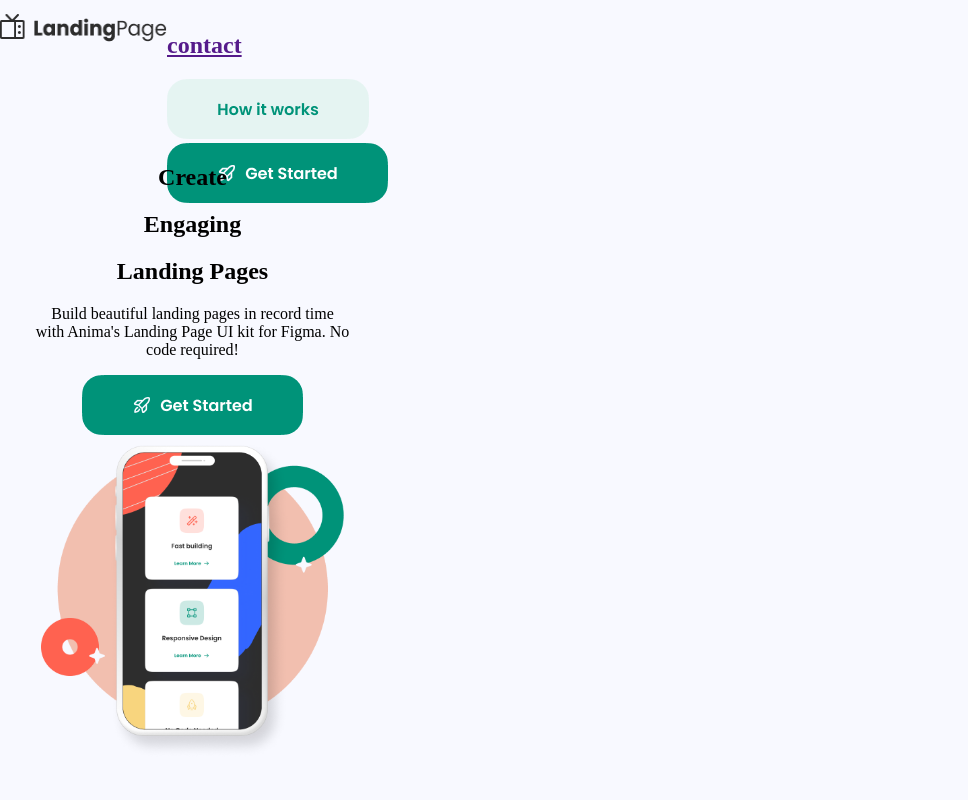
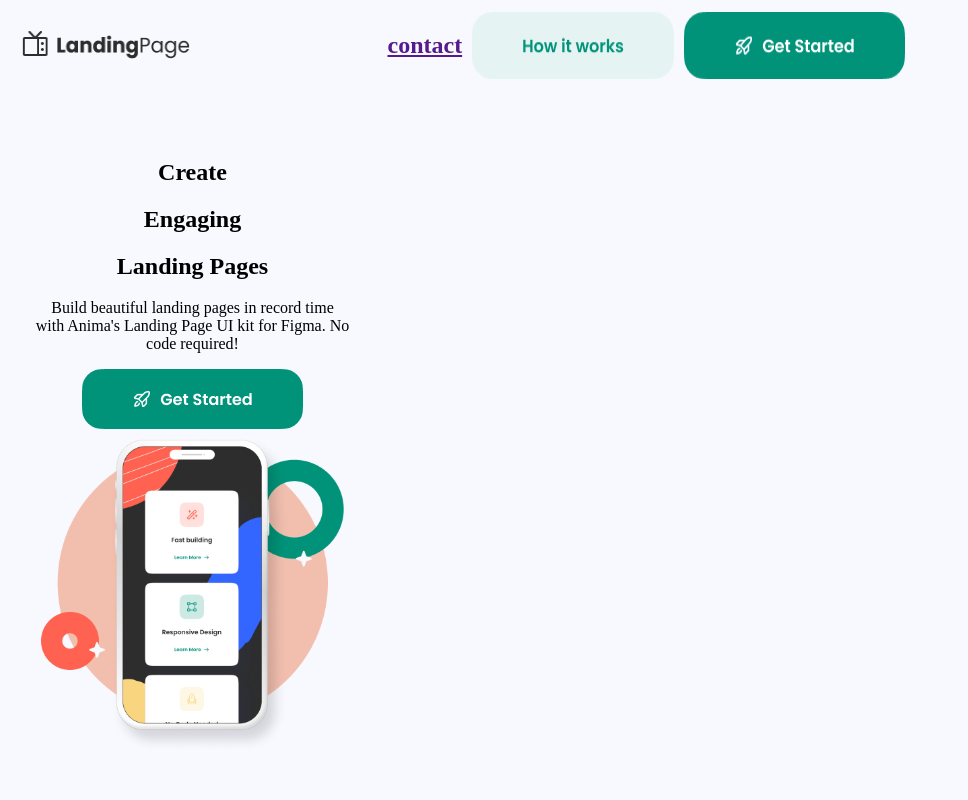
Before and after one commit to SerafinMLG/202309-w1weekend-alfredo-serafin, a website: page index.html in a window 1280 px wide. Shown: the top 800 px of the page, without its empty margins (0-968 px from the left). Drawn offline with Linux system fonts and the light colour scheme.

Commit message:
feature secure guard

```diff
--- a/sass/style.scss
+++ b/sass/style.scss
@@ -5,37 +5,43 @@ body {
   max-width: 375px;
   margin: 0rem;
   padding: 12px 5px;
-  gap: 20px;
 
   header {
     display: flex;
-    margin: 0rem;
-    justify-content: center;
     max-height: 72px;
+    align-items: center;
 
     .logo-resources {
+      z-index: 0;
+      margin-left: 8px;
+      justify-content: center;
+      display: flex;
       width: 170px;
       height: 32px;
-      gap: 6px;
+      gap: 6;
     }
 
-    @media (width: 720px) {
+    @media (min-width: 720px) {
       .logo-resources {
-        justify-content: left;
-        margin-left: 10%;
+        justify-content: space-between;
+        margin-left: 5px;
         padding: 10px;
       }
     }
 
     .no-movil-display {
-      display: none;
+      z-index: 1;
+      visibility: hidden;
+      display: flex;
+      align-items: left;
+      gap: 10px;
+      max-width: 320px;
+      margin-left: 50%;
     }
 
-    @media (width> 720px) {
+    @media (min-width: 720px) {
       .no-movil-display {
-        flex-direction: initial;
-        display: initial;
-        justify-content: right;
+        visibility: visible;
       }
     }
   }
```
Also changed, not shown: sass/style.css, 1 other file.
